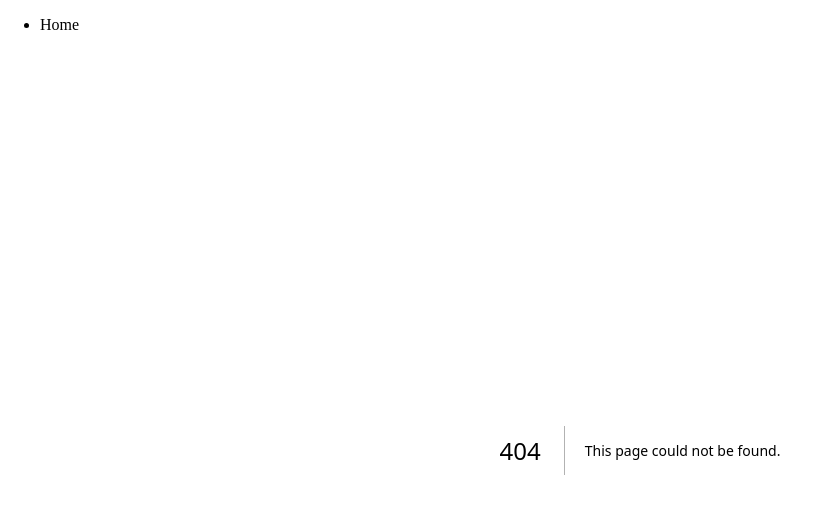
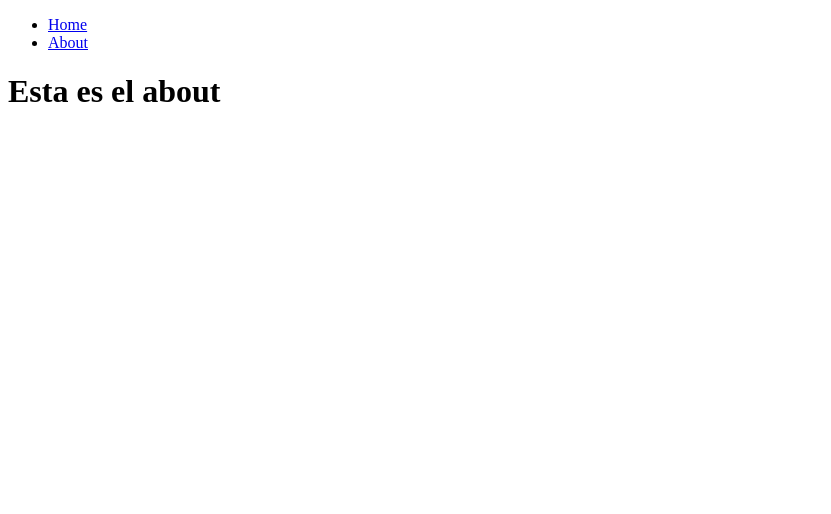
Before and after one commit to ixyz022/01-nextjs-probando, a Next.js app: page /about in a window 1280 px wide. Before the commit this address had no page. Shown: the top 514 px of the page, without its empty margins (0-831 px from the left). Built offline with nearby package versions, Linux system fonts and the light colour scheme.

Commit message:
Enlazando con paginas internas

```diff
--- /dev/null
+++ b/app/about/page.jsx
@@ -0,0 +1,5 @@
+export default function AboutPage () {
+  return (
+    <h1>Esta es el about</h1>
+  )
+}
--- /dev/null
+++ b/app/components/Navigation.jsx
@@ -0,0 +1,28 @@
+import Link from 'next/link'
+
+const links = [{
+  label: 'Home',
+  route: '/'
+}, {
+  label: 'About',
+  route: '/about'
+}
+]
+
+export function Navigation () {
+  return (
+    <header>
+      <nav>
+        <ul>
+          {links.map(({ label, route }) => (
+            <li key={route}>
+              <Link href={route}>
+                {label}
+              </Link>
+            </li>
+          ))}
+        </ul>
+      </nav>
+    </header>
+  )
+}
--- a/app/layout.js
+++ b/app/layout.js
@@ -1,13 +1,13 @@
+import { Navigation } from './components/Navigation'
+
 export default function RootLayout ({ children }) {
   return (
     <html>
-      <head>Esto es un titulo</head>
+      <head>
+        <title>Esto es un titulo</title>
+      </head>
       <body>
-        <nav>
-          <ul>
-            <li>Home</li>
-          </ul>
-        </nav>
+        <Navigation />
         {children}
       </body>
     </html>
--- a/package.json
+++ b/package.json
@@ -6,7 +6,8 @@
     "dev": "next dev",
     "build": "next build",
     "start": "next start",
-    "lint": "next lint"
+    "lint": "next lint",
+    "fix": "standard --fix"
   },
   "dependencies": {
     "eslint": "8.28.0",
```
